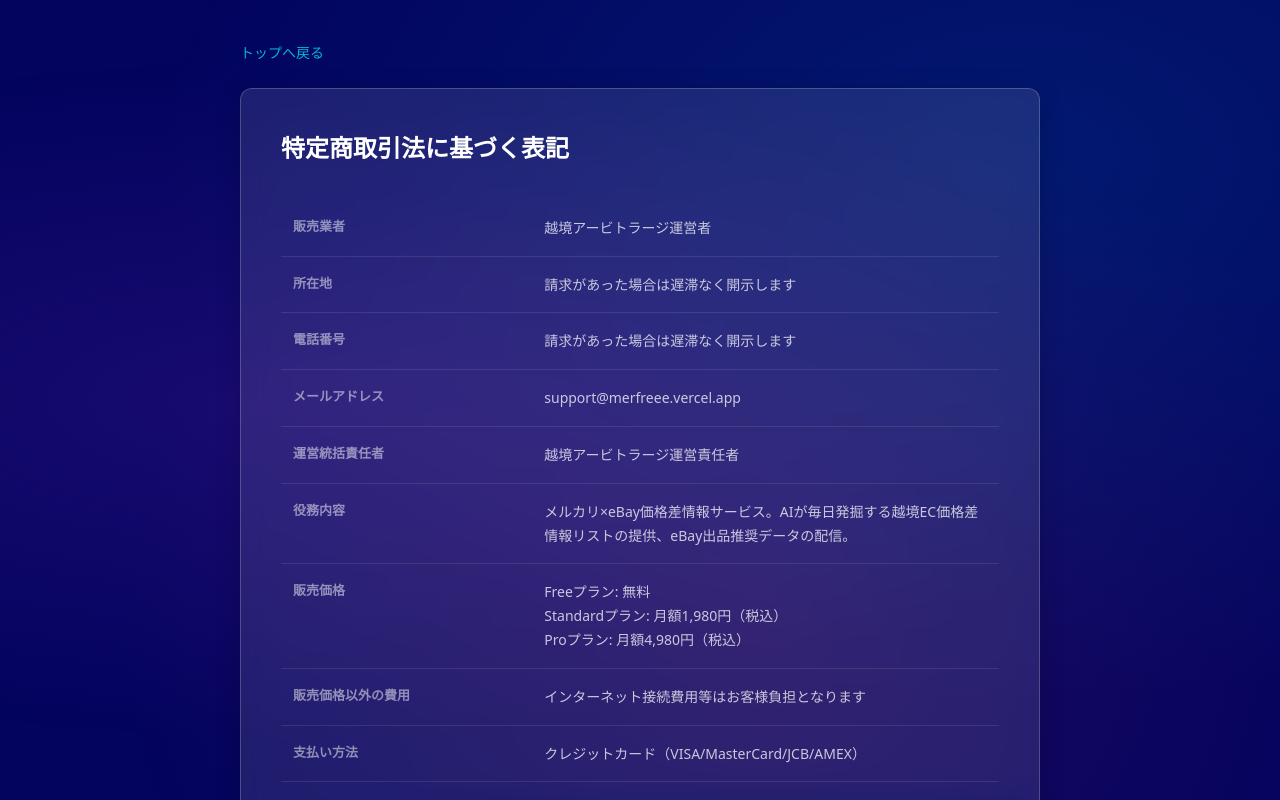
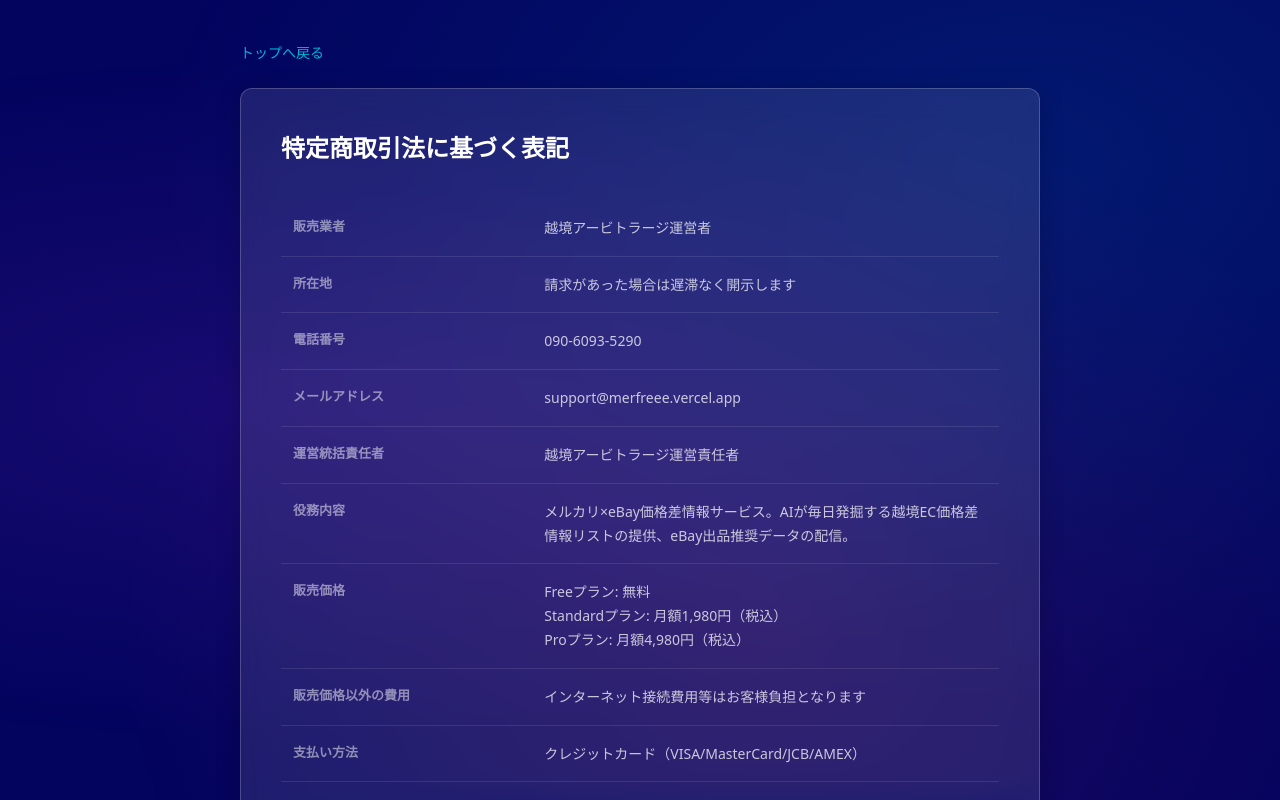
Before and after one commit to pokkori/merfreee, a Next.js app: page /legal/tokusho in a window 1280 px wide. Shown: the top 800 px of the page. Built offline with nearby package versions, Linux system fonts and the light colour scheme.

Commit message:
fix: 特商法電話番号を090-6093-5290に設定

```diff
--- a/app/legal/tokusho/page.tsx
+++ b/app/legal/tokusho/page.tsx
@@ -15,7 +15,7 @@
               {[
                 { label: '販売業者', value: '越境アービトラージ運営者' },
                 { label: '所在地', value: '請求があった場合は遅滞なく開示します' },
-                { label: '電話番号', value: '請求があった場合は遅滞なく開示します' },
+                { label: '電話番号', value: '090-6093-5290' },
                 { label: 'メールアドレス', value: 'support@merfreee.vercel.app' },
                 { label: '運営統括責任者', value: '越境アービトラージ運営責任者' },
                 { label: '役務内容', value: 'メルカリ×eBay価格差情報サービス。AIが毎日発掘する越境EC価格差情報リストの提供、eBay出品推奨データの配信。' },
```
